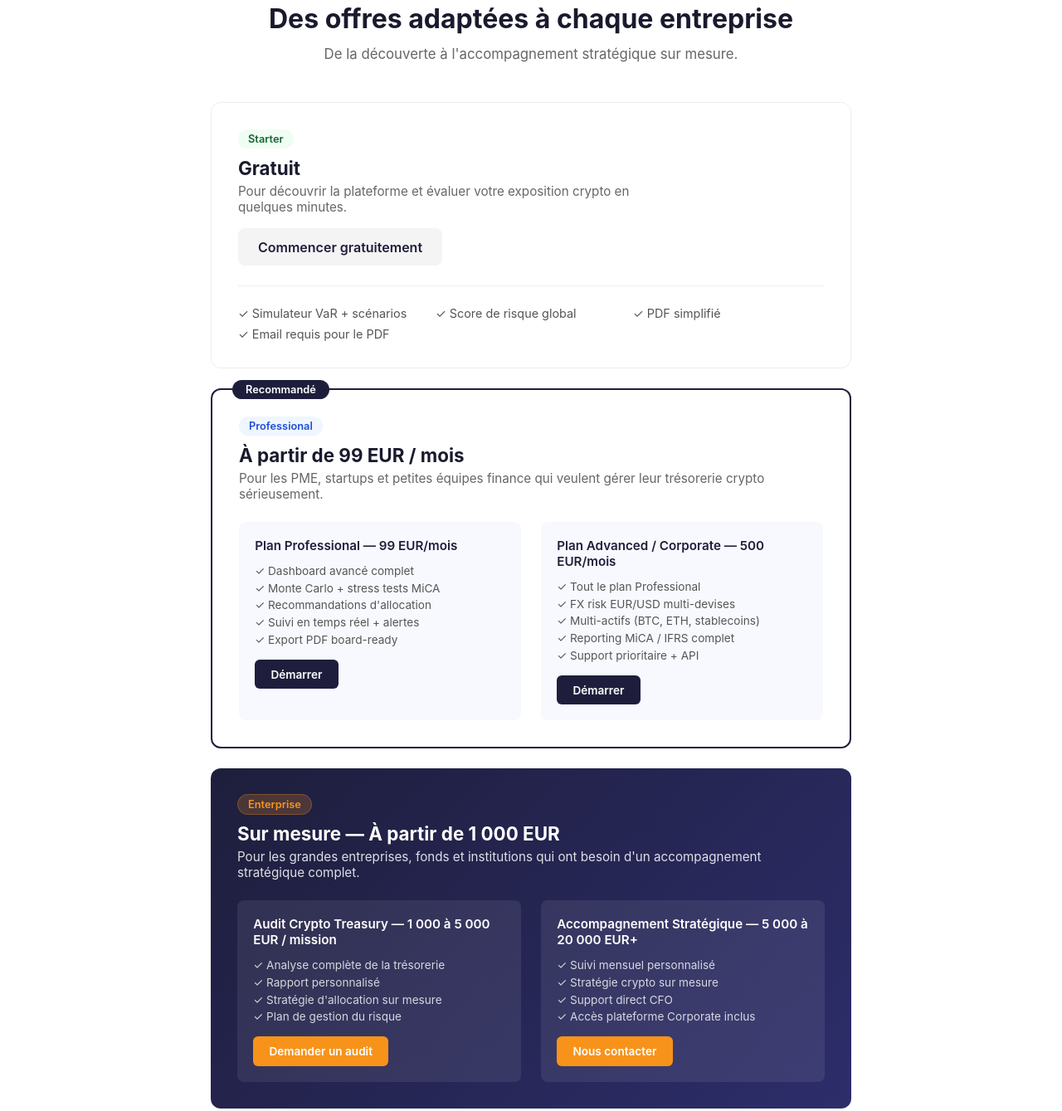
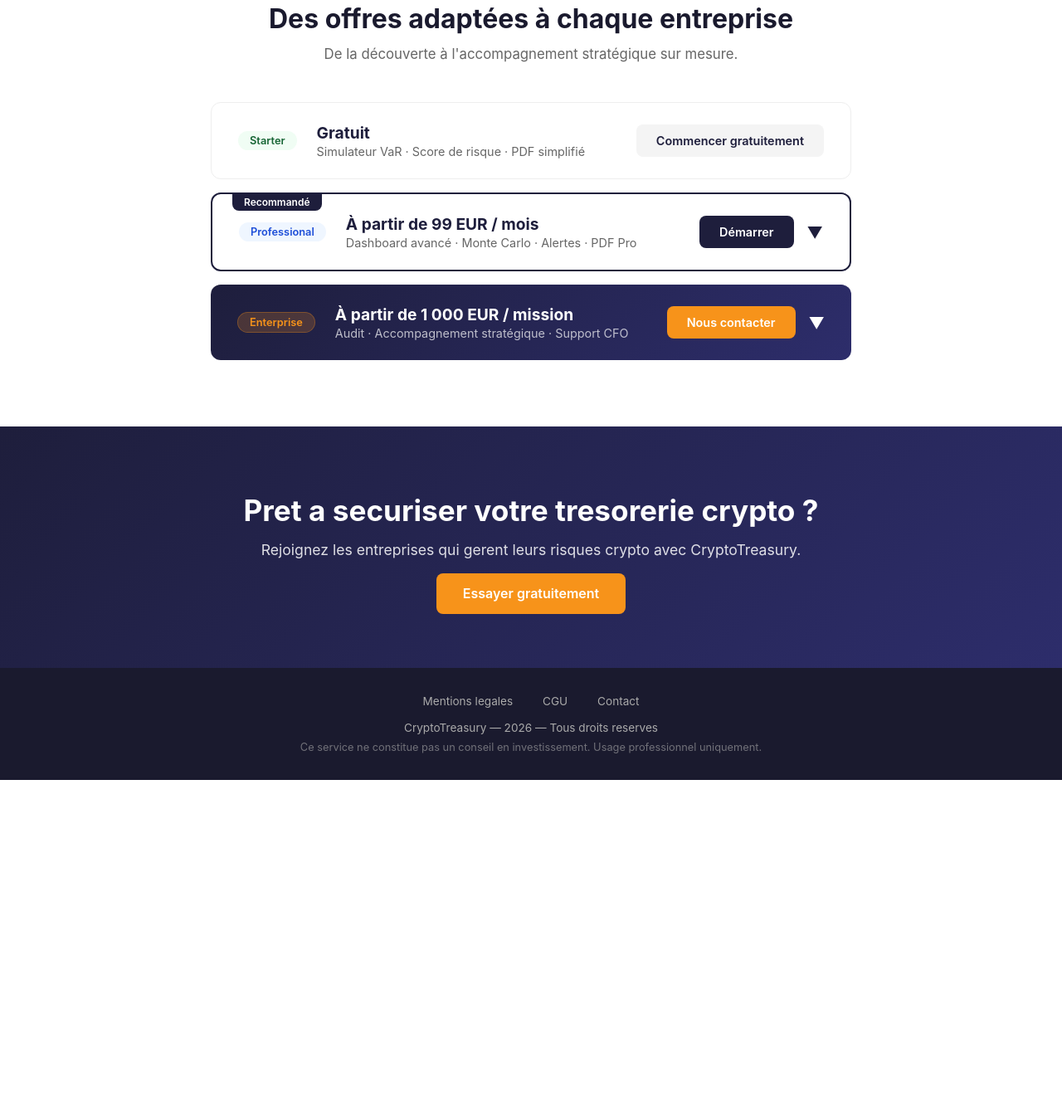
Before and after one commit to omarbelfassi09-stack/crypto-treasury, a plain HTML site: page index.html in a window 1280 px wide. Shown: the part 2160-3499 px from the top of the page at 83% size. After the commit the page ends 3100 px from the top, so only its background shows below. Drawn offline with Linux system fonts and the light colour scheme.

Commit message:
Update index.html

```diff
--- a/index.html
+++ b/index.html
@@ -236,89 +236,121 @@ footer a { color: #aaa; text-decoration: none; margin: 0 1rem; }
   <h2 class="section-title">Des offres adaptées à chaque entreprise</h2>
   <p class="section-sub">De la découverte à l'accompagnement stratégique sur mesure.</p>
 
-  <div style="margin-top: 3rem;">
+  <div style="margin-top: 3rem; display: flex; flex-direction: column; gap: 1rem;">
 
     <!-- OFFRE 1 : STARTER -->
-    <div style="background: white; border: 1px solid #eee; border-radius: 12px; padding: 2rem; margin-bottom: 1.5rem;">
-      <div style="display: flex; justify-content: space-between; align-items: flex-start; flex-wrap: wrap; gap: 1rem;">
+    <div style="background: white; border: 1px solid #eee; border-radius: 12px; padding: 1.5rem 2rem;">
+      <div style="display: flex; align-items: center; justify-content: space-between; flex-wrap: wrap; gap: 1rem;">
+        <div style="display: flex; align-items: center; gap: 1.5rem; flex-wrap: wrap;">
+          <span style="background: #f0fdf4; color: #166534; font-size: 0.8rem; font-weight: 600; padding: 4px 14px; border-radius: 20px; white-space: nowrap;">Starter</span>
           <div>
-          <span style="background: #f0fdf4; color: #166534; font-size: 0.8rem; font-weight: 600; padding: 4px 12px; border-radius: 20px;">Starter</span>
-          <h3 style="font-size: 1.4rem; font-weight: 700; margin: 0.8rem 0 0.3rem;">Gratuit</h3>
-          <p style="color: #666; font-size: 0.95rem; max-width: 500px;">Pour découvrir la plateforme et évaluer votre exposition crypto en quelques minutes.</p>
+            <div style="font-size: 1.2rem; font-weight: 700; color: #1e1e3c;">Gratuit</div>
+            <div style="font-size: 0.9rem; color: #666; margin-top: 2px;">Simulateur VaR · Score de risque · PDF simplifié</div>
           </div>
-        <a href="https://crypto-treasury-uz62zhahjwgyypukzemdng.streamlit.app/" style="background: #f4f4f4; color: #1e1e3c; padding: 0.8rem 1.5rem; border-radius: 8px; text-decoration: none; font-weight: 600; white-space: nowrap;">Commencer gratuitement</a>
         </div>
-      <div style="display: grid; grid-template-columns: repeat(auto-fit, minmax(200px, 1fr)); gap: 0.5rem; margin-top: 1.5rem; padding-top: 1.5rem; border-top: 1px solid #eee;">
-        <p style="font-size: 0.9rem; color: #555;">✓ Simulateur VaR + scénarios</p>
-        <p style="font-size: 0.9rem; color: #555;">✓ Score de risque global</p>
-        <p style="font-size: 0.9rem; color: #555;">✓ PDF simplifié</p>
-        <p style="font-size: 0.9rem; color: #555;">✓ Email requis pour le PDF</p>
+        <a href="https://crypto-treasury-uz62zhahjwgyypukzemdng.streamlit.app/" style="background: #f4f4f4; color: #1e1e3c; padding: 0.7rem 1.5rem; border-radius: 8px; text-decoration: none; font-weight: 600; font-size: 0.9rem; white-space: nowrap;">Commencer gratuitement</a>
       </div>
     </div>
 
     <!-- OFFRE 2 : PROFESSIONAL -->
-    <div style="background: white; border: 2px solid #1e1e3c; border-radius: 12px; padding: 2rem; margin-bottom: 1.5rem; position: relative;">
-      <div style="position: absolute; top: -12px; left: 24px; background: #1e1e3c; color: white; font-size: 0.8rem; font-weight: 600; padding: 4px 16px; border-radius: 20px;">Recommandé</div>
-      <span style="background: #eff6ff; color: #1d4ed8; font-size: 0.8rem; font-weight: 600; padding: 4px 12px; border-radius: 20px;">Professional</span>
-      <h3 style="font-size: 1.4rem; font-weight: 700; margin: 0.8rem 0 0.3rem;">À partir de 99 EUR / mois</h3>
-      <p style="color: #666; font-size: 0.95rem; margin-bottom: 1.5rem;">Pour les PME, startups et petites équipes finance qui veulent gérer leur trésorerie crypto sérieusement.</p>
+    <div style="background: white; border: 2px solid #1e1e3c; border-radius: 12px; overflow: hidden; position: relative;">
+      <div style="position: absolute; top: -1px; left: 24px; background: #1e1e3c; color: white; font-size: 0.75rem; font-weight: 600; padding: 3px 14px; border-radius: 0 0 8px 8px;">Recommandé</div>
+      <div onclick="toggleAccordion('pro')" style="padding: 1.5rem 2rem; display: flex; align-items: center; justify-content: space-between; flex-wrap: wrap; gap: 1rem; cursor: pointer;">
+        <div style="display: flex; align-items: center; gap: 1.5rem; flex-wrap: wrap;">
+          <span style="background: #eff6ff; color: #1d4ed8; font-size: 0.8rem; font-weight: 600; padding: 4px 14px; border-radius: 20px; white-space: nowrap;">Professional</span>
+          <div>
+            <div style="font-size: 1.2rem; font-weight: 700; color: #1e1e3c;">À partir de 99 EUR / mois</div>
+            <div style="font-size: 0.9rem; color: #666; margin-top: 2px;">Dashboard avancé · Monte Carlo · Alertes · PDF Pro</div>
+          </div>
+        </div>
+        <div style="display: flex; align-items: center; gap: 1rem;">
+          <a href="mailto:contact@cryptotreasury.com" onclick="event.stopPropagation()" style="background: #1e1e3c; color: white; padding: 0.7rem 1.5rem; border-radius: 8px; text-decoration: none; font-weight: 600; font-size: 0.9rem; white-space: nowrap;">Démarrer</a>
+          <span id="arrow-pro" style="font-size: 1.2rem; color: #1e1e3c; transition: transform 0.3s;">▼</span>
+        </div>
+      </div>
 
-      <div style="display: grid; grid-template-columns: 1fr 1fr; gap: 1.5rem; flex-wrap: wrap;">
+      <div id="accordion-pro" style="display: none; border-top: 1px solid #eee;">
+        <div style="display: grid; grid-template-columns: 1fr 1fr; gap: 1.5rem; padding: 1.5rem 2rem;">
 
           <div style="background: #f8f9ff; border-radius: 8px; padding: 1.2rem;">
-          <div style="font-weight: 600; font-size: 0.95rem; margin-bottom: 0.8rem; color: #1e1e3c;">Plan Professional — 99 EUR/mois</div>
+            <div style="font-weight: 600; font-size: 0.9rem; margin-bottom: 0.8rem; color: #1e1e3c;">Plan Professional — 99 EUR/mois</div>
             <p style="font-size: 0.85rem; color: #555; margin-bottom: 0.3rem;">✓ Dashboard avancé complet</p>
             <p style="font-size: 0.85rem; color: #555; margin-bottom: 0.3rem;">✓ Monte Carlo + stress tests MiCA</p>
             <p style="font-size: 0.85rem; color: #555; margin-bottom: 0.3rem;">✓ Recommandations d'allocation</p>
-          <p style="font-size: 0.85rem; color: #555; margin-bottom: 0.3rem;">✓ Suivi en temps réel + alertes</p>
+            <p style="font-size: 0.85rem; color: #555; margin-bottom: 0.3rem;">✓ Suivi temps réel + alertes</p>
             <p style="font-size: 0.85rem; color: #555;">✓ Export PDF board-ready</p>
-          <a href="mailto:contact@cryptotreasury.com" style="display: inline-block; margin-top: 1rem; background: #1e1e3c; color: white; padding: 0.6rem 1.2rem; border-radius: 6px; text-decoration: none; font-size: 0.85rem; font-weight: 600;">Démarrer</a>
+            <p style="font-size: 0.8rem; color: #888; margin-top: 0.8rem;">Cible : PME, startups, équipes finance</p>
           </div>
 
           <div style="background: #f8f9ff; border-radius: 8px; padding: 1.2rem;">
-          <div style="font-weight: 600; font-size: 0.95rem; margin-bottom: 0.8rem; color: #1e1e3c;">Plan Advanced / Corporate — 500 EUR/mois</div>
+            <div style="font-weight: 600; font-size: 0.9rem; margin-bottom: 0.8rem; color: #1e1e3c;">Plan Advanced / Corporate — 500 EUR/mois</div>
             <p style="font-size: 0.85rem; color: #555; margin-bottom: 0.3rem;">✓ Tout le plan Professional</p>
             <p style="font-size: 0.85rem; color: #555; margin-bottom: 0.3rem;">✓ FX risk EUR/USD multi-devises</p>
             <p style="font-size: 0.85rem; color: #555; margin-bottom: 0.3rem;">✓ Multi-actifs (BTC, ETH, stablecoins)</p>
             <p style="font-size: 0.85rem; color: #555; margin-bottom: 0.3rem;">✓ Reporting MiCA / IFRS complet</p>
             <p style="font-size: 0.85rem; color: #555;">✓ Support prioritaire + API</p>
-          <a href="mailto:contact@cryptotreasury.com" style="display: inline-block; margin-top: 1rem; background: #1e1e3c; color: white; padding: 0.6rem 1.2rem; border-radius: 6px; text-decoration: none; font-size: 0.85rem; font-weight: 600;">Démarrer</a>
+            <p style="font-size: 0.8rem; color: #888; margin-top: 0.8rem;">Cible : exportateurs, scale-ups, fonds</p>
+          </div>
+
+        </div>
+      </div>
+    </div>
+
+    <!-- OFFRE 3 : ENTERPRISE -->
+    <div style="background: linear-gradient(135deg, #1e1e3c, #2d2d6b); border-radius: 12px; overflow: hidden;">
+      <div onclick="toggleAccordion('enterprise')" style="padding: 1.5rem 2rem; display: flex; align-items: center; justify-content: space-between; flex-wrap: wrap; gap: 1rem; cursor: pointer;">
+        <div style="display: flex; align-items: center; gap: 1.5rem; flex-wrap: wrap;">
+          <span style="background: rgba(247,147,26,0.2); color: #f7931a; font-size: 0.8rem; font-weight: 600; padding: 4px 14px; border-radius: 20px; border: 1px solid rgba(247,147,26,0.3); white-space: nowrap;">Enterprise</span>
+          <div>
+            <div style="font-size: 1.2rem; font-weight: 700; color: white;">À partir de 1 000 EUR / mission</div>
+            <div style="font-size: 0.9rem; color: rgba(255,255,255,0.7); margin-top: 2px;">Audit · Accompagnement stratégique · Support CFO</div>
+          </div>
+        </div>
+        <div style="display: flex; align-items: center; gap: 1rem;">
+          <a href="mailto:contact@cryptotreasury.com" onclick="event.stopPropagation()" style="background: #f7931a; color: white; padding: 0.7rem 1.5rem; border-radius: 8px; text-decoration: none; font-weight: 600; font-size: 0.9rem; white-space: nowrap;">Nous contacter</a>
+          <span id="arrow-enterprise" style="font-size: 1.2rem; color: white; transition: transform 0.3s;">▼</span>
+        </div>
+      </div>
+
+      <div id="accordion-enterprise" style="display: none; border-top: 1px solid rgba(255,255,255,0.15);">
+        <div style="display: grid; grid-template-columns: 1fr 1fr; gap: 1.5rem; padding: 1.5rem 2rem;">
+
+          <div style="background: rgba(255,255,255,0.08); border-radius: 8px; padding: 1.2rem;">
+            <div style="font-weight: 600; font-size: 0.9rem; margin-bottom: 0.8rem; color: white;">Audit Crypto Treasury — 1 000 à 5 000 EUR / mission</div>
+            <p style="font-size: 0.85rem; color: rgba(255,255,255,0.75); margin-bottom: 0.3rem;">✓ Analyse complète de la trésorerie</p>
+            <p style="font-size: 0.85rem; color: rgba(255,255,255,0.75); margin-bottom: 0.3rem;">✓ Rapport personnalisé</p>
+            <p style="font-size: 0.85rem; color: rgba(255,255,255,0.75); margin-bottom: 0.3rem;">✓ Stratégie d'allocation sur mesure</p>
+            <p style="font-size: 0.85rem; color: rgba(255,255,255,0.75);">✓ Plan de gestion du risque</p>
+          </div>
+
+          <div style="background: rgba(255,255,255,0.08); border-radius: 8px; padding: 1.2rem;">
+            <div style="font-weight: 600; font-size: 0.9rem; margin-bottom: 0.8rem; color: white;">Accompagnement Stratégique — 5 000 à 20 000 EUR+</div>
+            <p style="font-size: 0.85rem; color: rgba(255,255,255,0.75); margin-bottom: 0.3rem;">✓ Suivi mensuel personnalisé</p>
+            <p style="font-size: 0.85rem; color: rgba(255,255,255,0.75); margin-bottom: 0.3rem;">✓ Stratégie crypto sur mesure</p>
+            <p style="font-size: 0.85rem; color: rgba(255,255,255,0.75); margin-bottom: 0.3rem;">✓ Support direct CFO</p>
+            <p style="font-size: 0.85rem; color: rgba(255,255,255,0.75);">✓ Accès plateforme Corporate inclus</p>
+          </div>
+
+        </div>
+      </div>
     </div>
 
   </div>
 </div>
 
-    <!-- OFFRE 3 : ENTERPRISE -->
-    <div style="background: linear-gradient(135deg, #1e1e3c, #2d2d6b); border-radius: 12px; padding: 2rem; color: white;">
-      <span style="background: rgba(247,147,26,0.2); color: #f7931a; font-size: 0.8rem; font-weight: 600; padding: 4px 12px; border-radius: 20px; border: 1px solid rgba(247,147,26,0.3);">Enterprise</span>
-      <h3 style="font-size: 1.4rem; font-weight: 700; margin: 0.8rem 0 0.3rem; color: white;">Sur mesure — À partir de 1 000 EUR</h3>
-      <p style="opacity: 0.85; font-size: 0.95rem; margin-bottom: 1.5rem;">Pour les grandes entreprises, fonds et institutions qui ont besoin d'un accompagnement stratégique complet.</p>
-
-      <div style="display: grid; grid-template-columns: 1fr 1fr; gap: 1.5rem;">
-
-        <div style="background: rgba(255,255,255,0.08); border-radius: 8px; padding: 1.2rem;">
-          <div style="font-weight: 600; font-size: 0.95rem; margin-bottom: 0.8rem; color: white;">Audit Crypto Treasury — 1 000 à 5 000 EUR / mission</div>
-          <p style="font-size: 0.85rem; opacity: 0.8; margin-bottom: 0.3rem;">✓ Analyse complète de la trésorerie</p>
-          <p style="font-size: 0.85rem; opacity: 0.8; margin-bottom: 0.3rem;">✓ Rapport personnalisé</p>
-          <p style="font-size: 0.85rem; opacity: 0.8; margin-bottom: 0.3rem;">✓ Stratégie d'allocation sur mesure</p>
-          <p style="font-size: 0.85rem; opacity: 0.8;">✓ Plan de gestion du risque</p>
-          <a href="mailto:contact@cryptotreasury.com" style="display: inline-block; margin-top: 1rem; background: #f7931a; color: white; padding: 0.6rem 1.2rem; border-radius: 6px; text-decoration: none; font-size: 0.85rem; font-weight: 600;">Demander un audit</a>
-        </div>
-
-        <div style="background: rgba(255,255,255,0.08); border-radius: 8px; padding: 1.2rem;">
-          <div style="font-weight: 600; font-size: 0.95rem; margin-bottom: 0.8rem; color: white;">Accompagnement Stratégique — 5 000 à 20 000 EUR+</div>
-          <p style="font-size: 0.85rem; opacity: 0.8; margin-bottom: 0.3rem;">✓ Suivi mensuel personnalisé</p>
-          <p style="font-size: 0.85rem; opacity: 0.8; margin-bottom: 0.3rem;">✓ Stratégie crypto sur mesure</p>
-          <p style="font-size: 0.85rem; opacity: 0.8; margin-bottom: 0.3rem;">✓ Support direct CFO</p>
-          <p style="font-size: 0.85rem; opacity: 0.8;">✓ Accès plateforme Corporate inclus</p>
-          <a href="mailto:contact@cryptotreasury.com" style="display: inline-block; margin-top: 1rem; background: #f7931a; color: white; padding: 0.6rem 1.2rem; border-radius: 6px; text-decoration: none; font-size: 0.85rem; font-weight: 600;">Nous contacter</a>
-        </div>
-
-      </div>
-    </div>
-
-  </div>
-</div>
+<script>
+function toggleAccordion(id) {
+  const accordion = document.getElementById('accordion-' + id);
+  const arrow = document.getElementById('arrow-' + id);
+  if (accordion.style.display === 'none') {
+    accordion.style.display = 'block';
+    arrow.style.transform = 'rotate(180deg)';
+  } else {
+    accordion.style.display = 'none';
+    arrow.style.transform = 'rotate(0deg)';
+  }
+}
+</script>
 
 <div class="cta">
   <h2>Pret a securiser votre tresorerie crypto ?</h2>
```
Lines whose indentation alone changed are shown as unchanged.
